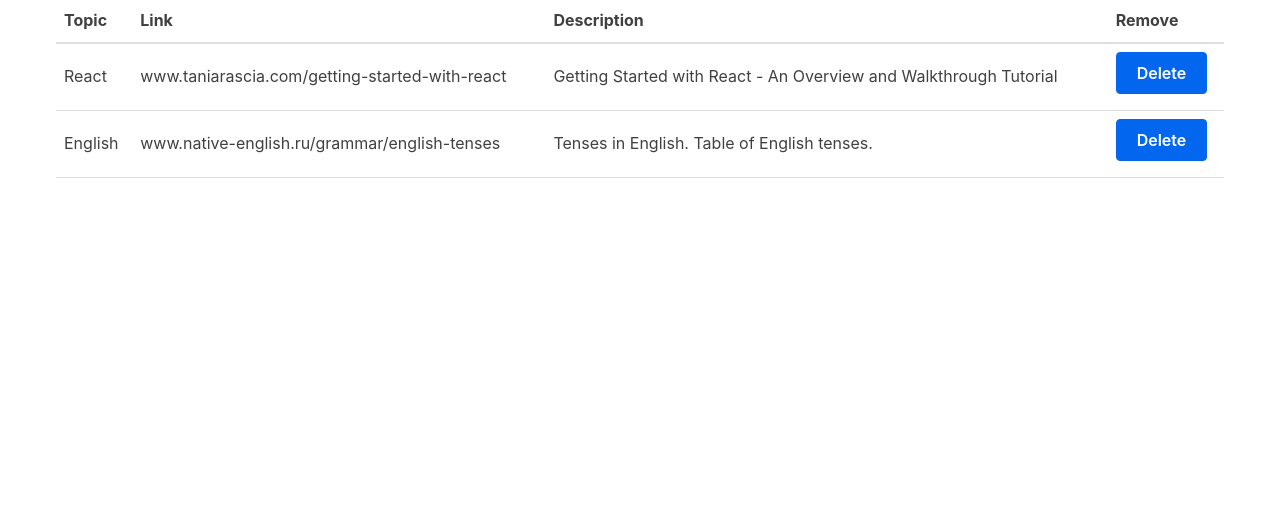
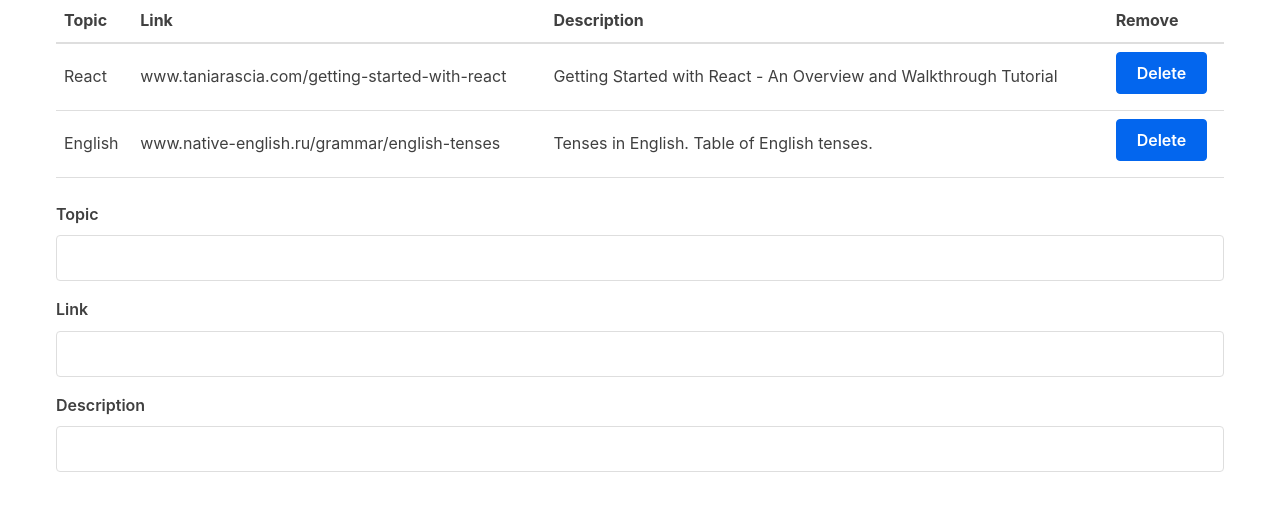
Before and after one commit to YginWhite/react-getting-started-, a React (Create React App) app: page / in a window 1280 px wide. Shown: the top 510 px of the page. Built offline with nearby package versions, Linux system fonts and the light colour scheme.

Commit message:
Create Form component

```diff
--- a/src/App.js
+++ b/src/App.js
@@ -1,5 +1,6 @@
 import React, {Component} from 'react';
 import Table from './Table';
+import Form from './Form';
 
 class App extends Component {
 	state = {
@@ -33,6 +34,7 @@ class App extends Component {
 		return (
 			<div className="container">
 			    <Table linkData={links} removeLink={this.removeLink}/>
+			    <Form />
 			</div>
 		);
 	}
--- /dev/null
+++ b/src/Form.js
@@ -0,0 +1,41 @@
+import React, {Component} from 'react';
+
+class Form extends Component {
+	constructor(props) {
+		super(props);
+
+		this.initialState = {
+			topic: '',
+			link: '',
+			description: ''
+		};
+		this.state = this.initialState;
+	}
+
+	handleChange = (event) => {
+		const { name, value } = event.target;
+
+		this.setState({
+			[name]: value
+		});
+	}
+
+	render() {
+		const { topic, link, description } = this.state;
+
+		return (
+			<form action="">
+				<label for="topic">Topic</label>
+				<input type="text" name="topic" value={topic} onChange={this.handleChange}/>
+
+				<label for="link">Link</label>
+				<input type="text" name="link" value={link} onChange={this.handleChange}/>
+
+				<label for="description">Description</label>
+				<input type="text" name="description" value={description} onChange={this.handleChange}/>
+			</form>
+		);
+	}
+}
+
+export default Form;
```
